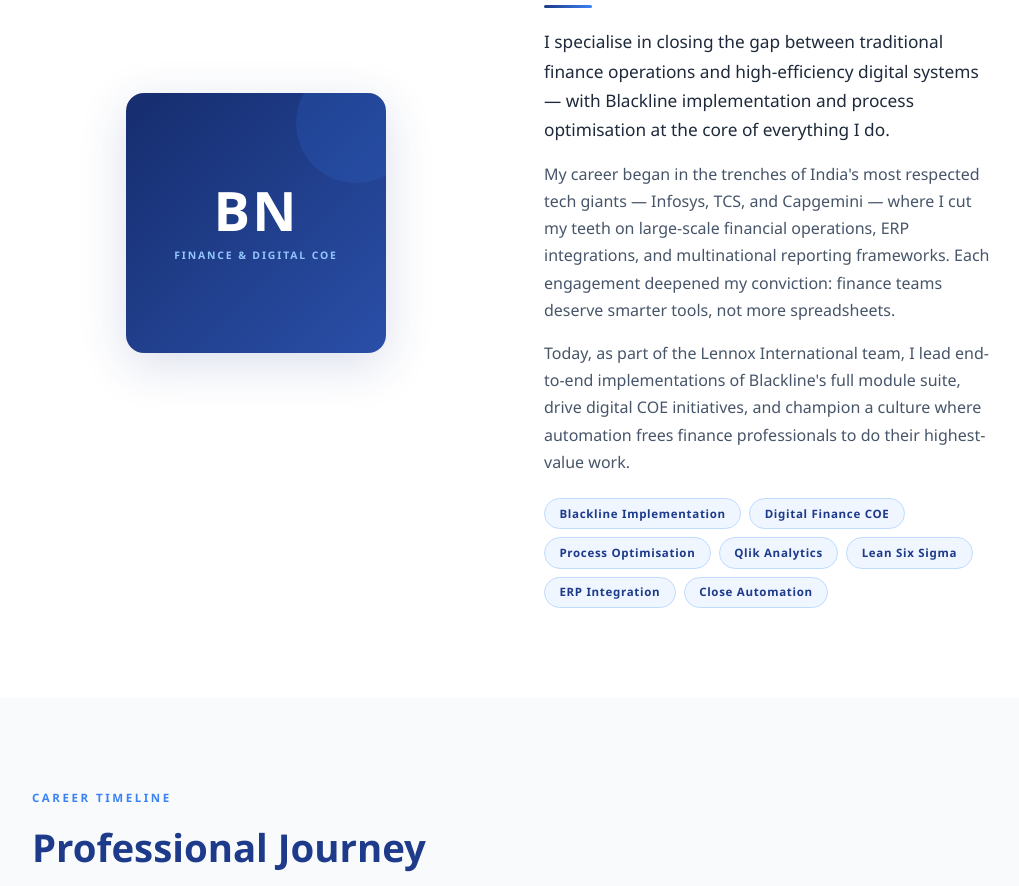
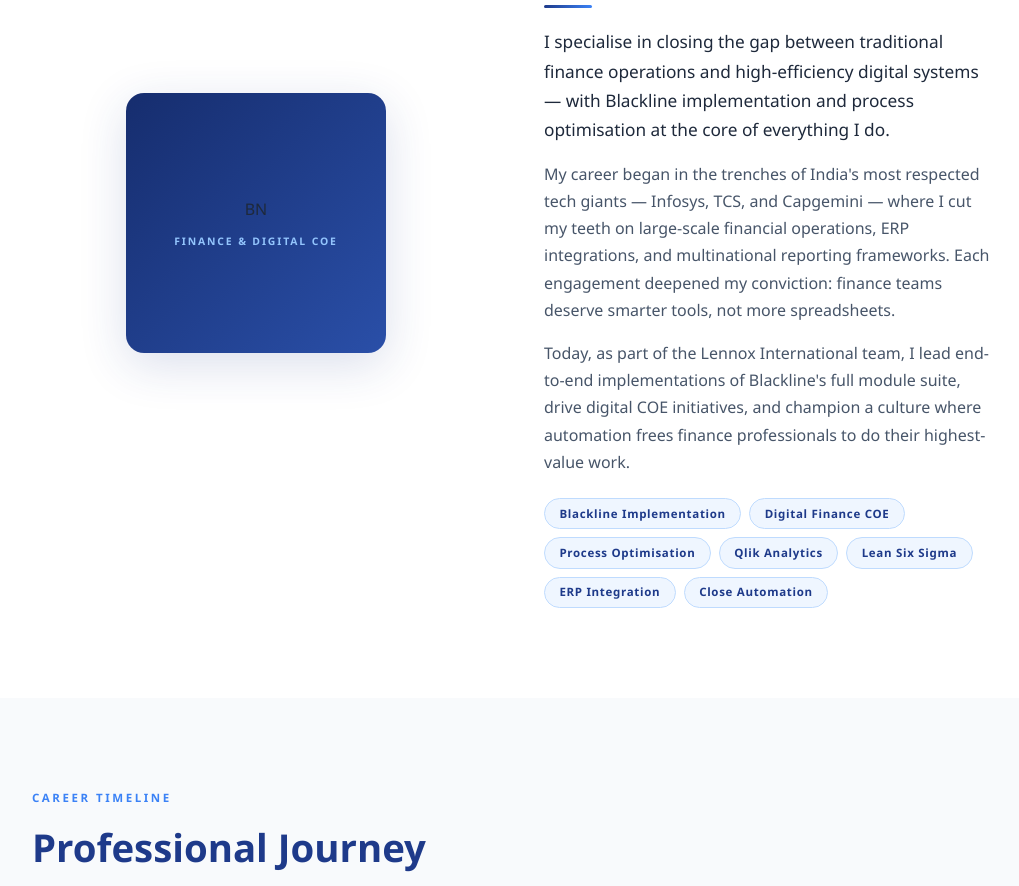
Before and after one commit to balumfm2010-wq/PersonalWebsite, a plain HTML site: page index.html in a window 1280 px wide. Shown: the part 1051-1937 px from the top of the page, without its empty margins (128-1147 px from the left). Drawn offline with Linux system fonts and the light colour scheme.

Commit message:
Update index.html

```diff
--- a/index.html
+++ b/index.html
@@ -243,12 +243,13 @@
     position: relative;
     overflow: hidden;
   }
-  .avatar-box::before {
-    content: '';
-    position: absolute; top: -30px; right: -30px;
-    width: 120px; height: 120px;
-    border-radius: 50%;
-    background: rgba(59,130,246,.15);
+  <div class="about-avatar-wrap">
+  <div class="avatar-box">
+    <img src="profile.jpg" alt="BALANARASIMHUDU" class="avatar-img">
+
+    <div class="avatar-role-overlay">Finance &amp; Digital COE</div>
+  </div>
+</div>
   }
   .avatar-initials {
     font-size: 3.4rem;
```
